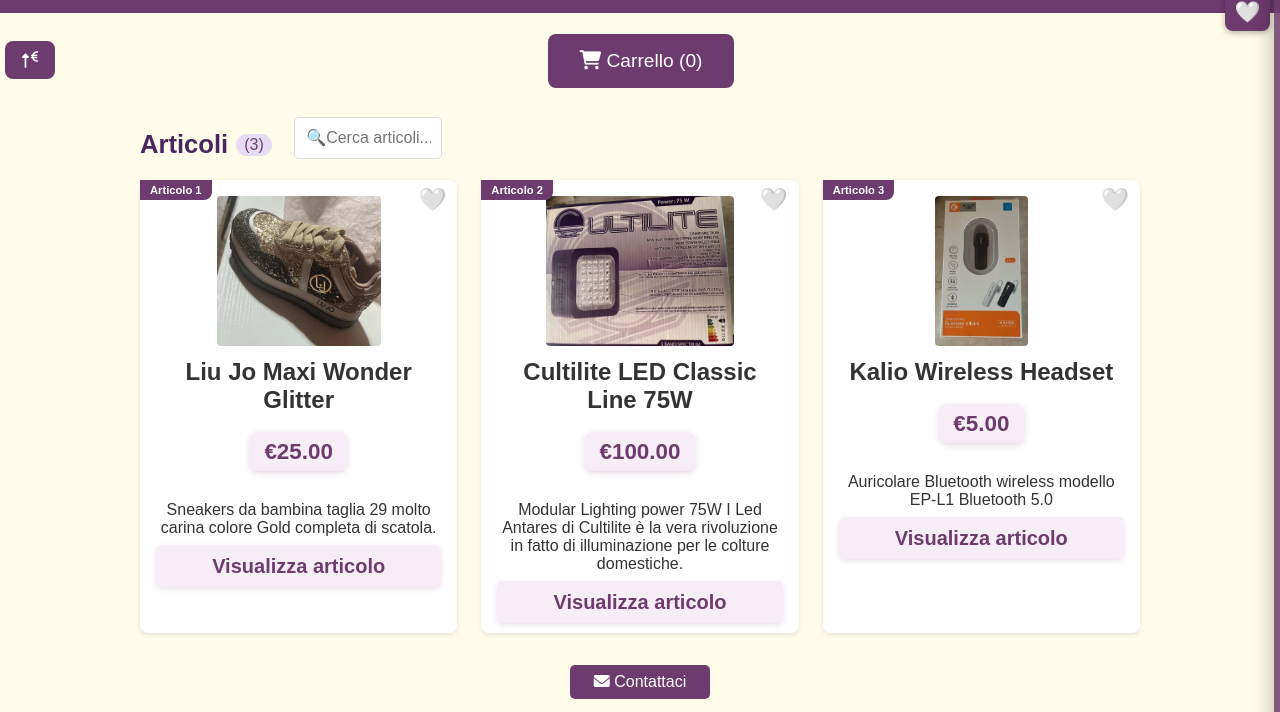
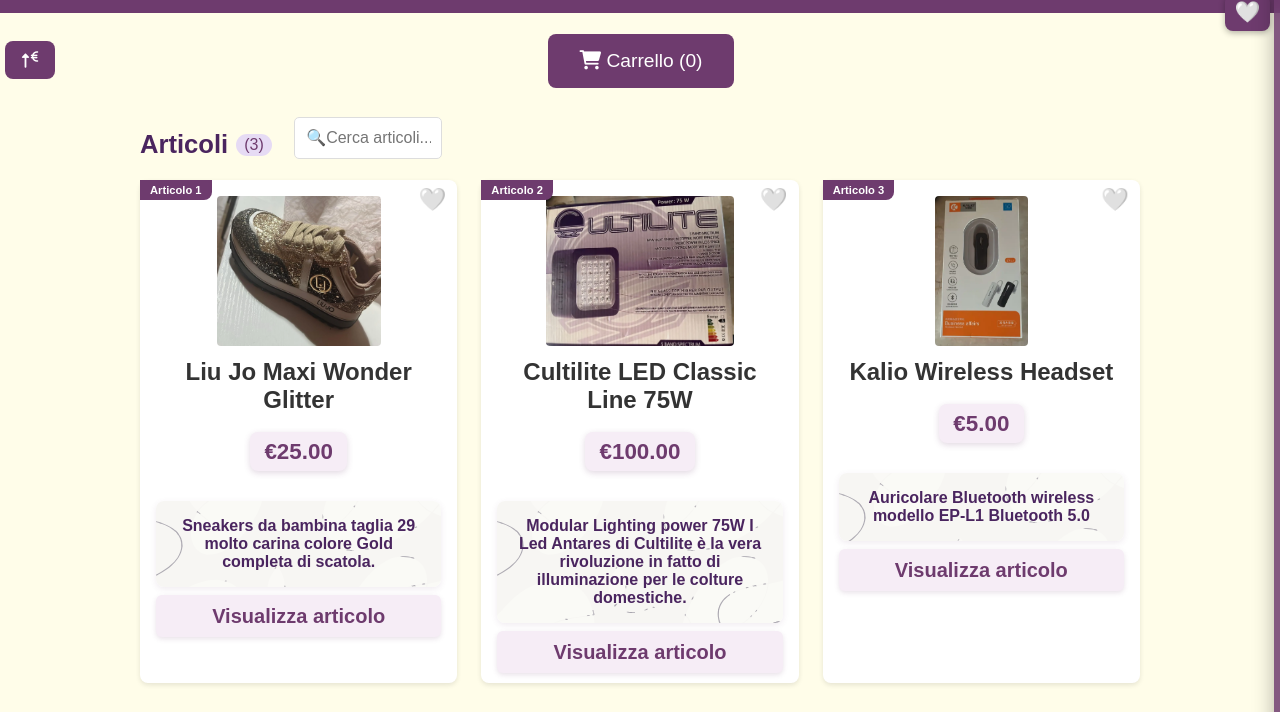
Before and after one commit to bazar-bs/BazarLaMuBy, a plain HTML site: page index.html in a window 1280 px wide. Shown: the part 86-798 px from the top of the page. Drawn offline with Linux system fonts and the light colour scheme.

Commit message:
Add files via upload

```diff
--- a/index.html
+++ b/index.html
@@ -301,6 +301,7 @@ function toggleModal() {
 		document.getElementById('titolo-articolo').textContent = titolo;
 		document.getElementById('badge-articolo').textContent = badge;
 		document.getElementById('descrizione-articolo').innerHTML = descrizione;
+		document.getElementById('descrizione-articolo').classList.add('descrizione-scarabocchio');
 		document.getElementById('foto1-articolo').src = img1;
 		document.getElementById('foto2-articolo').src = img2;
 		document.getElementById('prezzo-articolo').textContent = prezzo;
@@ -835,7 +836,7 @@ function renderArticoli(articoli) {
       <img src="${articolo.foto1}" alt="${articolo.titolo}" loading="lazy">
       <h2>${articolo.titolo}</h2>
       <p class="price"><strong>${articolo.prezzo}</strong></p>
-      <p>${articolo.descrizione}</p>
+      <p class="descrizione-scarabocchio">${articolo.descrizione}</p>
 	  <p class="visualizza-articolo">Visualizza articolo</p>
     `;
     const btn = div.querySelector('.btn-preferito');
--- a/style.css
+++ b/style.css
@@ -767,4 +767,14 @@
   background-color: #e6dbf4;
   transform: scale(1.03);
 }
+.descrizione-scarabocchio {
+  font-weight: bold;
+  padding: 1rem;
+  border-radius: 8px;
+  background-image: url('sfondo-scarabocchio.svg');
+  background-repeat: repeat;
+  background-size: 300px;
+  color: #4a255f;
+  box-shadow: 0 2px 6px rgba(110, 59, 110, 0.1);
+}
 </style>
```
Also changed, not shown: sfondo-scarabocchio.svg (added).
